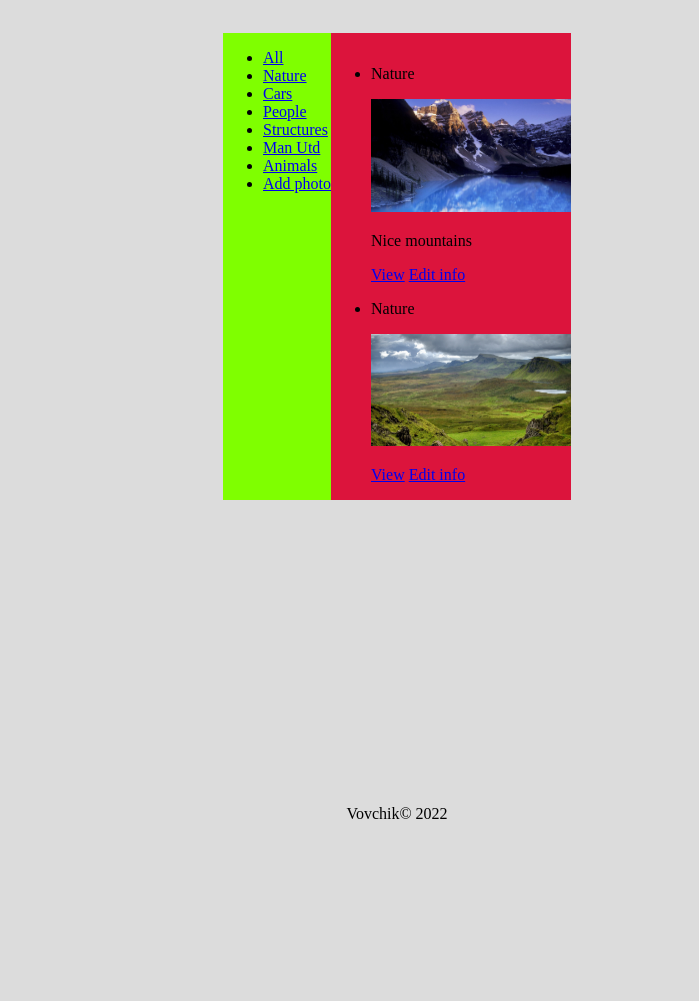
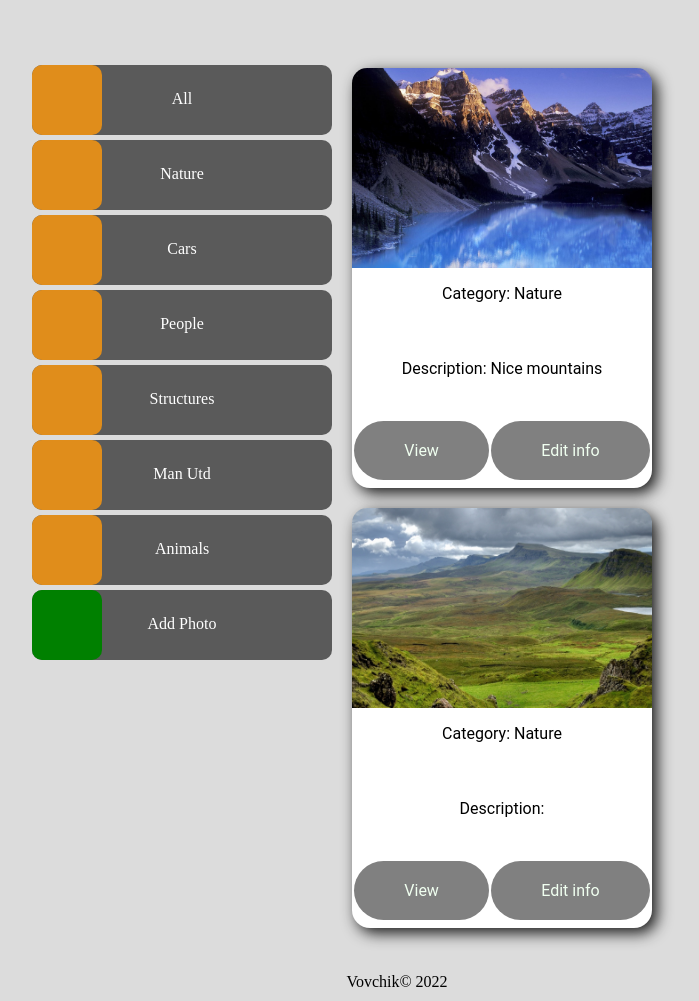
Before and after one commit to Vovchik01/photo_album_3, a Django app: a page that uses base/templates/base/index.html in a window 1280 px wide. Shown: the whole page, without its empty margins (243-942 px from the left). Before the commit the page ends 819 px from the top, so only its background shows below. Run offline with Django 4.2, Linux system fonts and the light colour scheme; data comes from the database, SQL or seed files in the repository; both versions use the stored data as it was after the commit; parts of the project's set-up code (start-up, migrations or seed data) failed here and were passed over.

Commit message:
added custom css styles. final commit

```diff
--- a/base/static/base/css/base.css
+++ b/base/static/base/css/base.css
@@ -21,5 +21,4 @@ footer {
   display: flex;
   margin: 0 auto;
   max-width: 1440px;
-  background: cornflowerblue;
 }
--- a/base/static/base/css/index.css
+++ b/base/static/base/css/index.css
@@ -1,8 +1,152 @@
 .left-part {
-  background: chartreuse;
+  display: flex;
+  justify-content: center;
+  align-items: center;
+  margin: 25px;
+  flex: 1;
+}
+
+ul {
+  margin: 0;
+  padding: 0;
+  list-style-type: none;
+  backface-visibility: hidden;
+}
+
+.categories {
+  position: fixed;
+  top: 65px;
+  left: 275px;
+}
+
+.var_nav {
+  border-radius: 10px;
+  position: relative;
+  background: #5a5a5a;
+  width: 300px;
+  height: 70px;
+  margin-bottom: 5px;
+}
+.link_bg {
+  border-radius: 10px;
+  width: 70px;
+  height: 70px;
+  position: absolute;
+  background: #e08d1b;
+  color: #fff;
+  z-index: 2;
+}
+.link_title {
+  position: absolute;
+  width: 100%;
+  z-index: 3;
+}
+
+.var_nav:hover .link_bg {
+  width: 100%;
+  background: #e08d1b;
+  transition: all 0.3s ease-in-out;
+}
+
+.var_nav:hover .col {
+  width: 100%;
+  background: green;
+  transition: all 0.3s ease-in-out;
+}
+
+.col {
+  background: green;
+}
+
+.var_nav:hover a {
+  font-weight: bold;
+  transition: all 0.5s ease-in-out;
+}
+
+.link_title > a {
+  display: block;
+  position: absolute;
+  text-decoration: none;
+  color: #fff;
+  width: 100%;
+  height: 70px;
+  text-align: center;
+}
+
+span {
+  margin-top: 25px;
+  display: block;
 }
 
 .right-part {
+  margin: 25px;
+  justify-content: space-evenly;
+  flex: 3;
   display: flex;
-  background: crimson;
+  flex-wrap: wrap;
 }
+
+.card {
+  display: grid;
+  grid-template-columns: 300px;
+  grid-template-rows: 200px 30px 100px 60px;
+  grid-template-areas: "image" "category" "description" "button";
+  grid-gap: 10px;
+  font-family: roboto;
+  border-radius: 18px;
+  background: white;
+  box-shadow: 5px 5px 15px rgba(0, 0, 0, 0.9);
+  text-align: center;
+
+  transition: 0.5s ease;
+
+  margin: 10px;
+}
+
+.card-image {
+  min-height: 200px;
+  max-height: 200px;
+  max-width: 300px;
+  object-fit: cover;
+  background-size: cover;
+  grid-area: image;
+  border-top-left-radius: 15px;
+  border-top-right-radius: 15px;
+}
+
+.card-text-category {
+  display: flex;
+  justify-content: space-evenly;
+  align-items: center;
+  grid-area: category;
+}
+
+.card-text-description {
+  display: flex;
+  justify-content: space-evenly;
+  align-items: center;
+  grid-area: description;
+}
+
+.card-button-block {
+  display: flex;
+  justify-content: space-evenly;
+  align-items: center;
+  grid-area: button;
+  border-bottom-left-radius: 15px;
+  border-bottom-right-radius: 15px;
+  margin-bottom: 15px;
+}
+
+.card-button {
+  text-decoration: none;
+  padding: 20px 50px;
+  background: grey;
+  color: honeydew;
+  border-radius: 30px;
+}
+
+.card:hover {
+  transform: scale(1.1);
+  box-shadow: 5px 5px 15px rgba(0, 0, 0, 0.6);
+}
--- a/base/templates/base/index.html
+++ b/base/templates/base/index.html
@@ -2,25 +2,43 @@
 <link rel="stylesheet" href="{% static 'base/css/index.css' %}" />
 {% endblock head %} {% block body %}
 <div class="left-part">
-  <ul>
-    <li><a href="{% url 'index' %}">All</a></li>
+  <ul class="categories">
+    <li class="var_nav">
+      <div class="link_bg"></div>
+      <div class="link_title">
+        <a href="{% url 'index' %}"><span>All</span></a>
+      </div>
+    </li>
     {% for category in categories %}
-    <li><a href="{% url 'index' %}?category={{ category.name }}">{{ category.name }}</a></li>
+    <li class="var_nav">
+      <div class="link_bg"></div>
+      <div class="link_title">
+        <a href="{% url 'index' %}?category={{ category.name }}"><span>{{ category.name }}</span></a>
+      </div>
+    </li>
     {% endfor %}
-    <li><a href="{% url 'add_photo' %}">Add photo</a></li>
+    <li class="var_nav">
+      <div class="link_bg col"></div>
+      <div class="link_title">
+        <a href="{% url 'add_photo' %}"><span>Add Photo</span></a>
+      </div>
+    </li>
   </ul>
 </div>
 <div class="right-part">
-  <ul>
-    {% for photo in photos %}
-    <li>
-      <p>{{ photo.category }}</p>
-      <img style="width: 200px" src="{{ photo.image.url }}" alt="some image" />
-      <p>{{ photo.description }}</p>
-      <a href="{% url 'view_photo' photo.id %}">View</a>
-      <a href="{% url 'edit_page' photo.id %}">Edit info</a>
-    </li>
-    {% endfor %}
-  </ul>
+  {% for photo in photos %}
+
+  <div class="card">
+    <img class="card-image" src="{{ photo.image.url }}" />
+    <div class="card-text-category">Category: {{ photo.category.name }}</div>
+    <div class="card-text-description">Description: {{ photo.description | truncatewords:20}}</div>
+    <div class="card-button-block">
+      <a class="card-button" href="{% url 'view_photo' photo.id %}">View</a>
+      <a class="card-button" href="{% url 'edit_page' photo.id %}">Edit info</a>
+    </div>
+  </div>
+  {% empty %}
+  <h1>No photos here!</h1>
+  {% endfor %}
 </div>
 {% endblock body %}
```
Also changed, not shown: base/static/base/css/add_photo.css (added, +79 -0 lines), base/static/base/css/delete_page.css (added, +26 -0 lines), base/static/base/css/edit_page.css (added, +72 -0 lines), base/static/base/css/view_photo.css (added, +37 -0 lines), base/templates/base/add_photo.html (+54 -12 lines), base/templates/base/delete_page.html (+12 -6 lines), base/templates/base/edit_page.html (+40 -7 lines), base/templates/base/view_photo.html (+12 -7 lines), base/static/base/images/2022/01/18/01e5341fe946cc80f782db220d452ca6.jpg (added), base/static/base/images/2022/01/18/manchester-united-football.jpg (added), db.sqlite3.
